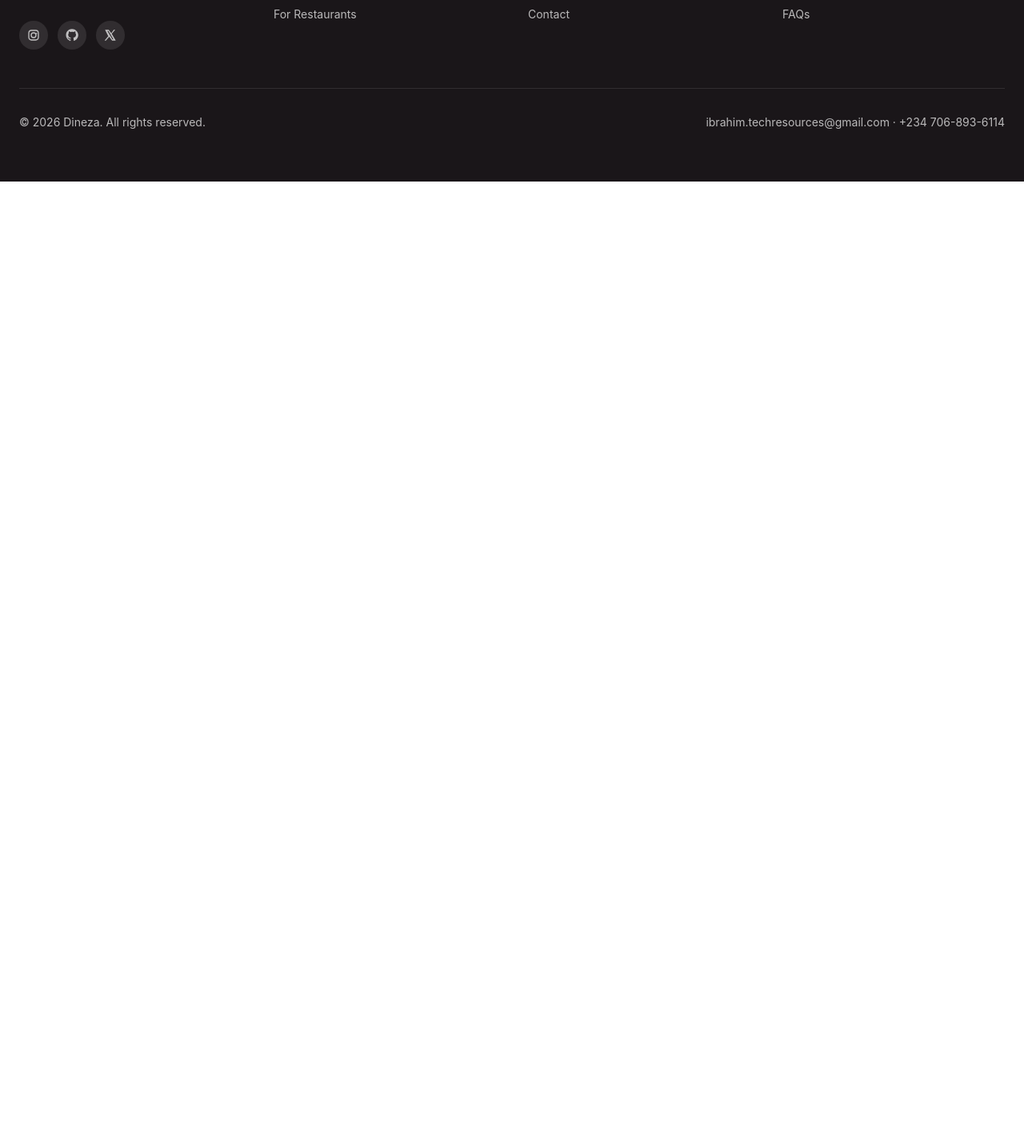
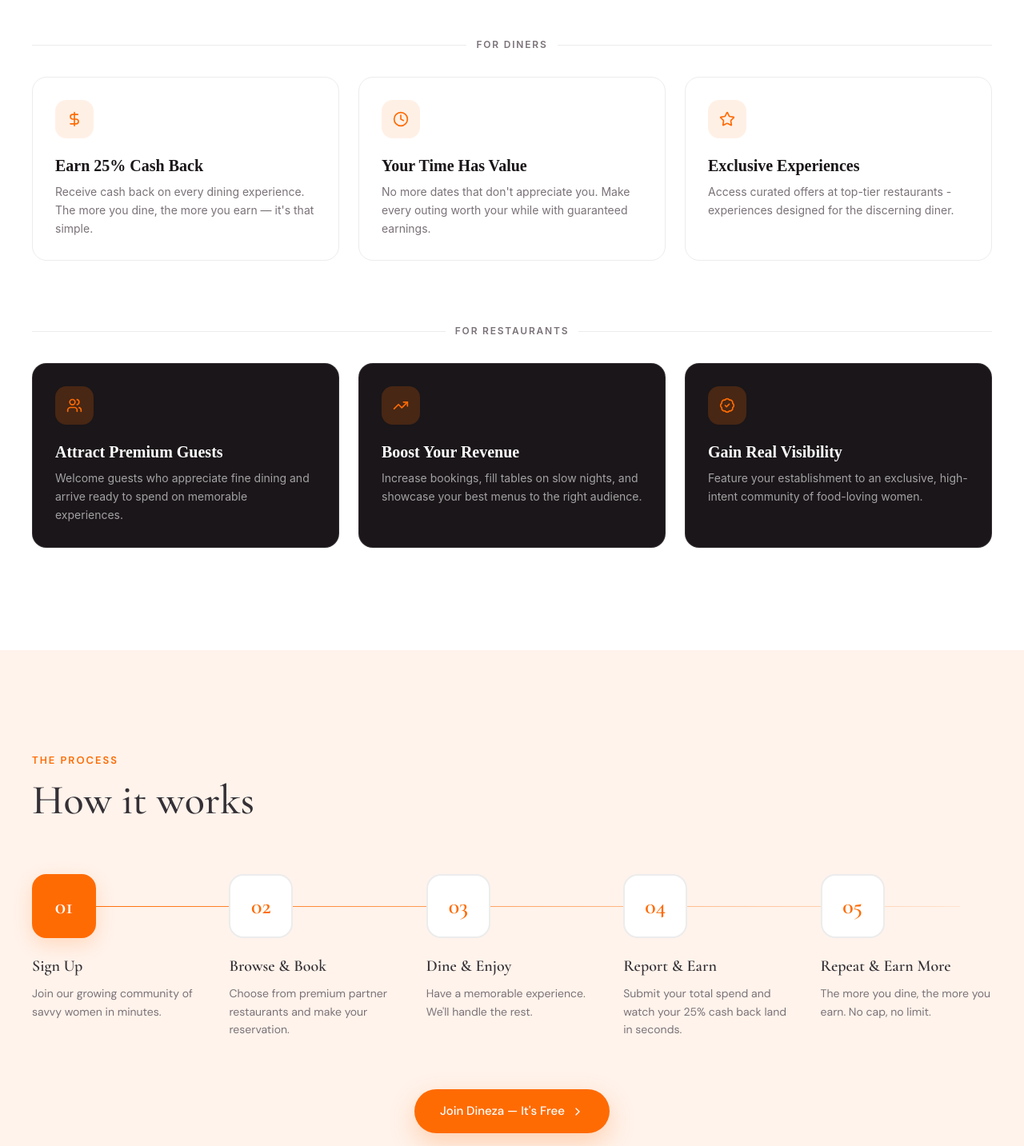
Before and after one commit to Ibrahimyusufdev/dinezav2, a React (Vite) app: page / in a window 1280 px wide. Shown: the part 1037-2470 px from the top of the page at 80% size. Before the commit the page ends 1264 px from the top, so only its background shows below. Built offline with nearby package versions, Linux system fonts and the light colour scheme; no server answers.

Commit message:
Feat(Landing): Built hero Features Overview section

```diff
--- a/src/features/landing/components/FeaturesOverview.tsx
+++ b/src/features/landing/components/FeaturesOverview.tsx
@@ -0,0 +1,85 @@
+import { dinerFeatures, restaurantFeatures, type FeatureItem } from "../data/features.data";
+
+interface FeatureCardProps {
+  item: FeatureItem;
+  dark?: boolean;
+}
+
+const FeatureCard = ({ item, dark = false }: FeatureCardProps) => {
+  const { icon: Icon, title, desc } = item;
+
+  return (
+    <div
+      className={`rounded-2xl border p-7 transition-all hover:-translate-y-1 ${
+        dark
+          ? "bg-brand-dark border-white/10 text-white"
+          : "bg-background border-border text-foreground"
+      }`}
+    >
+      <div
+        className={`mb-5 flex h-12 w-12 items-center justify-center rounded-xl ${
+          dark ? "bg-primary/20" : "bg-primary/10"
+        }`}
+      >
+        <Icon size={20} className="text-primary" />
+      </div>
+
+      <h3 className="font-display mb-2 text-xl font-semibold">{title}</h3>
+
+      <p className={`text-sm leading-relaxed ${dark ? "text-white/60" : "text-muted-foreground"}`}>
+        {desc}
+      </p>
+    </div>
+  );
+};
+
+interface SectionDividerProps {
+  label: string;
+}
+
+const SectionDivider = ({ label }: SectionDividerProps) => (
+  <p className="text-muted-foreground mb-8 flex items-center gap-3 text-xs font-semibold tracking-[0.15em] uppercase">
+    <span className="bg-border h-px flex-1" />
+    {label}
+    <span className="bg-border h-px flex-1" />
+  </p>
+);
+
+export const FeaturesOverview = () => (
+  <section id="features" className="bg-background py-24 md:py-32">
+    <div className="mx-auto max-w-7xl px-5 md:px-10">
+      {/* Header */}
+      <div className="mb-16 text-center">
+        <p className="text-primary mb-3 text-xs font-semibold tracking-[0.2em] uppercase">
+          Why Dineza
+        </p>
+
+        <h2 className="font-display text-foreground text-[clamp(2.25rem,5vw,3.25rem)] leading-tight font-medium">
+          Everything you need, <span className="text-primary italic">nothing you don't</span>
+        </h2>
+      </div>
+
+      {/* Diners */}
+      <div className="mb-20">
+        <SectionDivider label="For Diners" />
+        <div className="grid gap-6 md:grid-cols-3">
+          {dinerFeatures.map((item) => (
+            <FeatureCard key={item.title} item={item} />
+          ))}
+        </div>
+      </div>
+
+      {/* Restaurants */}
+      <div id="restaurants">
+        <SectionDivider label="For Restaurants" />
+        <div className="grid gap-6 md:grid-cols-3">
+          {restaurantFeatures.map((item) => (
+            <FeatureCard key={item.title} item={item} dark />
+          ))}
+        </div>
+      </div>
+    </div>
+  </section>
+);
+
+export default FeaturesOverview;
--- a/src/features/landing/components/HowItWorks.tsx
+++ b/src/features/landing/components/HowItWorks.tsx
@@ -1,10 +1,105 @@
-export const C = {
-  primary: "var(--brand-primary)",
-  primaryLight: "var(--brand-primary-light)",
-  text: "var(--brand-text-primary)",
-  textMuted: "var(--brand-text-muted)",
-  white: "var(--brand-white)",
-  stroke: "var(--brand-border)",
-  dark: "var(--brand-dark)",
-  darkCard: "var(--brand-dark-card)",
-} as const;
+import { Link } from "react-router-dom";
+import { ChevronRight } from "lucide-react";
+import { ROUTES } from "@/shared/types/constants";
+import { C, FONTS } from "./constants/tokens";
+import { steps, type Step } from "../data/steps.data";
+
+interface StepCardProps {
+  step: Step;
+  isFirst: boolean;
+}
+
+const StepCard = ({ step, isFirst }: StepCardProps) => (
+  <div className="relative">
+    <div
+      className="relative z-10 mb-5 flex h-20 w-20 items-center justify-center rounded-2xl"
+      style={{
+        background: isFirst ? C.primary : C.white,
+        border: `2px solid ${isFirst ? C.primary : C.stroke}`,
+        boxShadow: isFirst ? `0 8px 24px ${C.primary}30` : "none",
+      }}
+    >
+      <span
+        style={{
+          fontFamily: FONTS.display,
+          fontSize: "28px",
+          fontWeight: 600,
+          color: isFirst ? C.white : C.primary,
+        }}
+      >
+        {step.n}
+      </span>
+    </div>
+    <h3
+      className="mb-2"
+      style={{ fontFamily: FONTS.display, color: C.text, fontSize: "20px", fontWeight: 600 }}
+    >
+      {step.title}
+    </h3>
+    <p style={{ fontFamily: FONTS.body, color: C.textMuted, fontSize: "14px", lineHeight: 1.6 }}>
+      {step.desc}
+    </p>
+  </div>
+);
+
+export const HowItWorks = () => (
+  <section id="how-it-works" className="py-24 md:py-32" style={{ background: C.primaryLight }}>
+    <div className="mx-auto max-w-7xl px-5 md:px-10">
+      <div className="mb-16">
+        <p
+          className="mb-3"
+          style={{
+            color: C.primary,
+            fontSize: "13px",
+            fontFamily: FONTS.body,
+            fontWeight: 600,
+            letterSpacing: "2px",
+            textTransform: "uppercase",
+          }}
+        >
+          The Process
+        </p>
+        <h2
+          style={{
+            fontFamily: FONTS.display,
+            color: C.text,
+            fontSize: "clamp(36px, 5vw, 52px)",
+            fontWeight: 500,
+            lineHeight: 1.1,
+          }}
+        >
+          How it works
+        </h2>
+      </div>
+
+      <div className="relative">
+        {/* Connecting line — desktop only */}
+        <div
+          className="absolute top-10 right-10 left-10 hidden h-px md:block"
+          style={{ background: `linear-gradient(90deg, ${C.primary}, ${C.primary}20)` }}
+        />
+
+        <div className="relative grid gap-8 md:grid-cols-5">
+          {steps.map((step, i) => (
+            <StepCard key={step.n} step={step} isFirst={i === 0} />
+          ))}
+        </div>
+      </div>
+
+      <div className="mt-16 text-center">
+        <Link
+          to={ROUTES.REGISTER}
+          className="inline-flex items-center gap-2 rounded-full px-8 py-4 font-medium text-white transition-all hover:opacity-90"
+          style={{
+            background: C.primary,
+            fontFamily: FONTS.body,
+            fontSize: "15px",
+            boxShadow: `0 12px 32px ${C.primary}40`,
+          }}
+        >
+          Join Dineza — It's Free <ChevronRight size={16} />
+        </Link>
+      </div>
+    </div>
+  </section>
+);
--- a/src/features/landing/data/features.data.ts
+++ b/src/features/landing/data/features.data.ts
@@ -0,0 +1,44 @@
+import { DollarSign, Clock, Star, Users, TrendingUp, BadgeCheck } from "lucide-react";
+import type { LucideIcon } from "lucide-react";
+
+export interface FeatureItem {
+  icon: LucideIcon;
+  title: string;
+  desc: string;
+}
+
+export const dinerFeatures: FeatureItem[] = [
+  {
+    icon: DollarSign,
+    title: "Earn 25% Cash Back",
+    desc: "Receive cash back on every dining experience. The more you dine, the more you earn — it's that simple.",
+  },
+  {
+    icon: Clock,
+    title: "Your Time Has Value",
+    desc: "No more dates that don't appreciate you. Make every outing worth your while with guaranteed earnings.",
+  },
+  {
+    icon: Star,
+    title: "Exclusive Experiences",
+    desc: "Access curated offers at top-tier restaurants - experiences designed for the discerning diner.",
+  },
+];
+
+export const restaurantFeatures: FeatureItem[] = [
+  {
+    icon: Users,
+    title: "Attract Premium Guests",
+    desc: "Welcome guests who appreciate fine dining and arrive ready to spend on memorable experiences.",
+  },
+  {
+    icon: TrendingUp,
+    title: "Boost Your Revenue",
+    desc: "Increase bookings, fill tables on slow nights, and showcase your best menus to the right audience.",
+  },
+  {
+    icon: BadgeCheck,
+    title: "Gain Real Visibility",
+    desc: "Feature your establishment to an exclusive, high-intent community of food-loving women.",
+  },
+];
--- a/src/features/landing/data/steps.data.ts
+++ b/src/features/landing/data/steps.data.ts
@@ -0,0 +1,33 @@
+export interface Step {
+  n: string;
+  title: string;
+  desc: string;
+}
+
+export const steps: Step[] = [
+  {
+    n: "01",
+    title: "Sign Up",
+    desc: "Join our growing community of savvy women in minutes.",
+  },
+  {
+    n: "02",
+    title: "Browse & Book",
+    desc: "Choose from premium partner restaurants and make your reservation.",
+  },
+  {
+    n: "03",
+    title: "Dine & Enjoy",
+    desc: "Have a memorable experience. We'll handle the rest.",
+  },
+  {
+    n: "04",
+    title: "Report & Earn",
+    desc: "Submit your total spend and watch your 25% cash back land in seconds.",
+  },
+  {
+    n: "05",
+    title: "Repeat & Earn More",
+    desc: "The more you dine, the more you earn. No cap, no limit.",
+  },
+];
--- a/src/features/landing/index.ts
+++ b/src/features/landing/index.ts
@@ -1 +1,3 @@
 export { HeroSection } from "./components/HeroSection";
+export { FeaturesOverview } from "./components/FeaturesOverview";
+export { HowItWorks } from "./components/HowItWorks";
--- a/src/pages/landing/LandingPage.tsx
+++ b/src/pages/landing/LandingPage.tsx
@@ -1,8 +1,12 @@
 import { HeroSection } from "@/features/landing";
+import { FeaturesOverview } from "@/features/landing";
+import { HowItWorks } from "@/features/landing";
 export const LandingPage = () => {
   return (
     <>
       <HeroSection />
+      <FeaturesOverview />
+      <HowItWorks />
     </>
   );
 };
```
